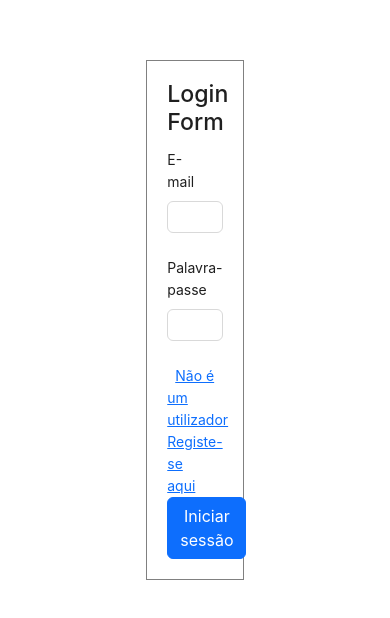
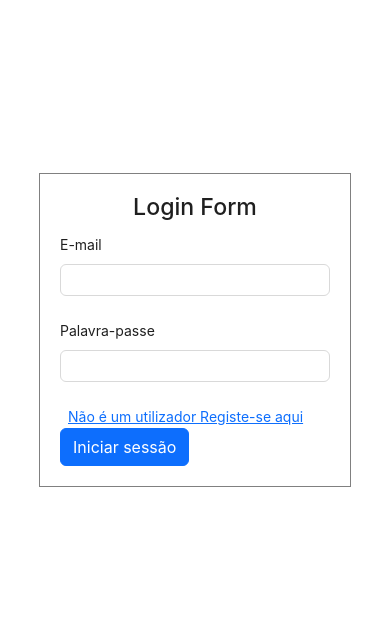
Before and after one commit to daantonio27/telemedicina-platform-mern, a React (Create React App) app in the folder client/: page /login in a window 390 px wide. Shown: the part 102-720 px from the top of the page. Built offline with nearby package versions, Linux system fonts and the light colour scheme.

Commit message:
Auth pages responsive

```diff
--- a/client/src/pages/BookingPage.js
+++ b/client/src/pages/BookingPage.js
@@ -107,7 +107,7 @@ const BookingPage = () => {
             <h4>
               Dr.{doctors.firstName} {doctors.lastName}
             </h4>
-            <h4>Taxas : {doctors.feesPerCunsaltation}</h4>
+            <h4>No. : {doctors.feesPerCunsaltation}</h4>
             <h4>
               Horários : {doctors.timings && doctors.timings[0]} -{" "}
               {doctors.timings && doctors.timings[1]}{" "}
--- a/client/src/styles/RegisterStyles.css
+++ b/client/src/styles/RegisterStyles.css
@@ -1,3 +1,4 @@
+/* Default styles for larger screens */
 .form-container {
     display: flex;
     align-items: center;
@@ -7,6 +8,23 @@
 
 .register-form {
     border: 1px solid gray;
-    padding: 20px !important;
+    padding: 20px;
     width: 25%;
 }
+
+/* Responsive styles for smaller screens */
+@media screen and (max-width: 768px) {
+    .form-container {
+        display: flex;
+        align-items: center;
+        justify-content: center;
+        height: 100vh;
+    }
+
+    .register-form {
+        width: 80%;
+        margin-top: 20px;
+    }
+}
+
+/* Additional media queries for other screen sizes if needed */
```
Also changed, not shown: 12 other files (tests, documents, lock files or other folders).
